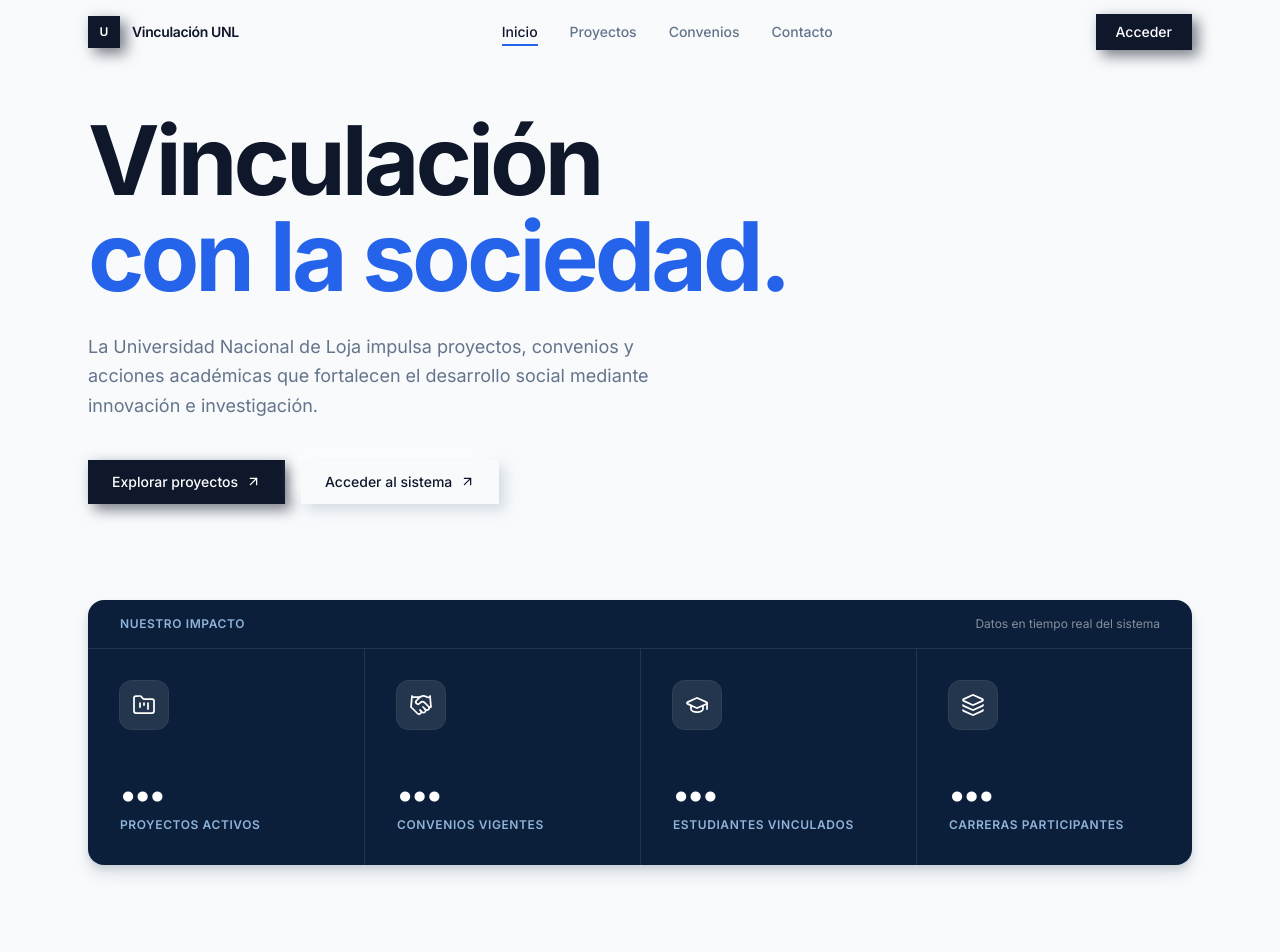
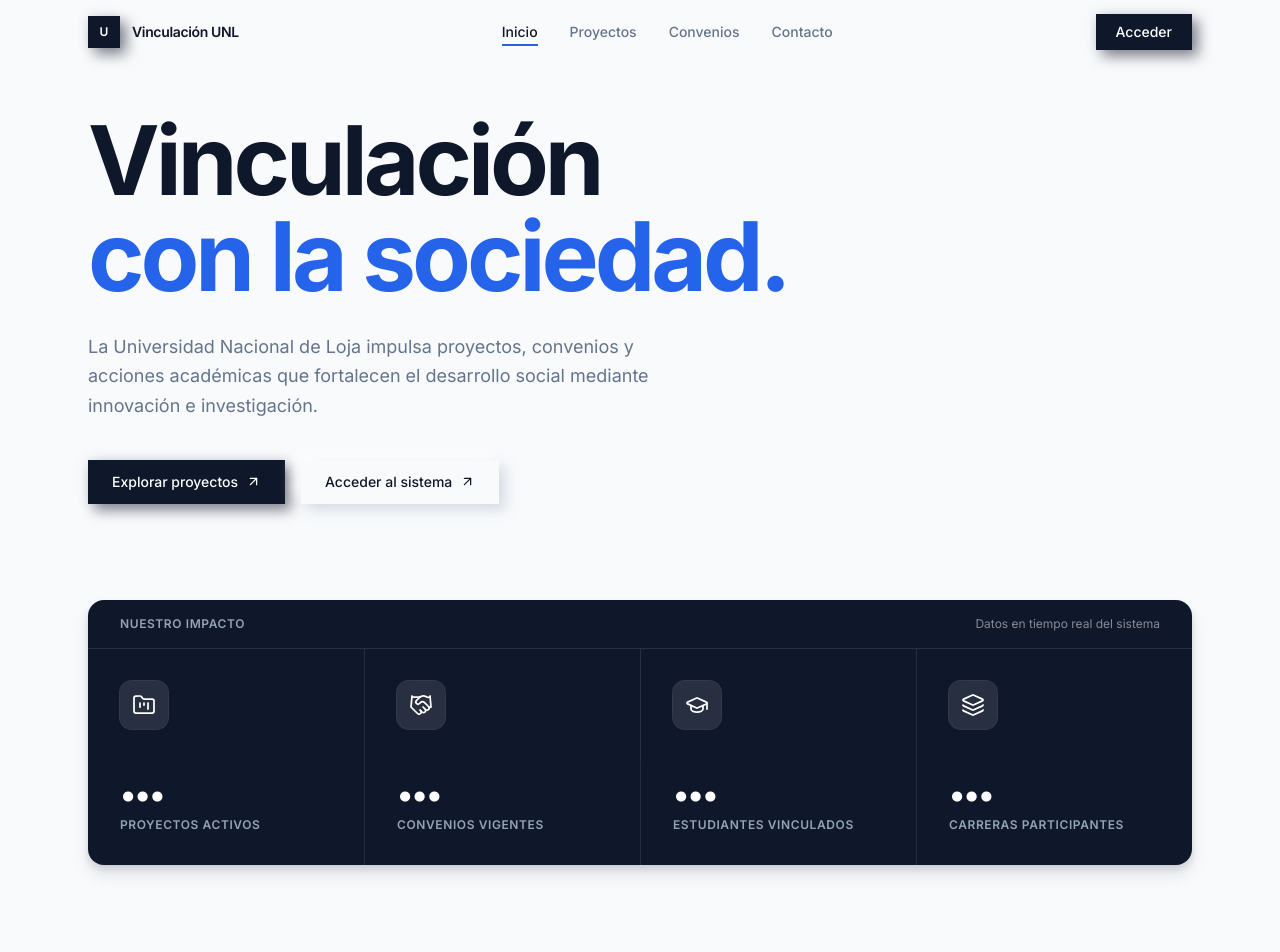
Before and after one commit to Cristhval/Proyectos-Vinculaci-n, a React (Vite) app in the folder frontend/: page / in a window 1280 px wide. Shown: the top 952 px of the page. Built offline with nearby package versions, Linux system fonts and the light colour scheme; no server answers.

Commit message:
style(landing): contadores con el mismo azul oscuro de los botones

```diff
--- a/frontend/src/features/landing/components/Hero.tsx
+++ b/frontend/src/features/landing/components/Hero.tsx
@@ -58,7 +58,7 @@ export default function Hero() {
     reportesApi.estadisticasPublicas().then(({ data: res }) => {
       const d = res.data
       setValues([
-        `${d.proyectos_activos}+`,
+        d.proyectos_activos > 0 ? `${d.proyectos_activos}+` : "0",
         formatNumber(d.convenios_vigentes),
         formatNumber(d.estudiantes_vinculados),
         formatNumber(d.carreras_participantes),
@@ -128,9 +128,9 @@ export default function Hero() {
         </div>
 
         {/* Indicadores: el valor es lo protagonista; ícono y etiqueta lo acompañan. */}
-        <div className="mb-24 overflow-hidden rounded-2xl bg-[#0B1F3A] shadow-lg shadow-[#0B1F3A]/10">
+        <div className="mb-24 overflow-hidden rounded-2xl bg-ink shadow-lg shadow-ink/10">
           <div className="flex items-center justify-between border-b border-white/10 px-6 py-4 md:px-8">
-            <span className="text-xs font-semibold uppercase tracking-wider text-[#8FB3D9]">Nuestro impacto</span>
+            <span className="text-xs font-semibold uppercase tracking-wider text-slate-400">Nuestro impacto</span>
             <span className="hidden text-xs text-white/50 sm:inline">Datos en tiempo real del sistema</span>
           </div>
           <div className="grid grid-cols-2 divide-white/10 md:grid-cols-4 md:divide-x">
@@ -146,11 +146,11 @@ export default function Hero() {
                   <span className="block text-5xl font-bold tracking-tight text-white tabular-nums md:text-6xl">
                     {values[i]}
                   </span>
-                  <span className="mt-2 block text-xs font-semibold uppercase tracking-wider text-[#8FB3D9]">
+                  <span className="mt-2 block text-xs font-semibold uppercase tracking-wider text-slate-400">
                     {meta.label}
                   </span>
                 </div>
-                <div className="absolute bottom-0 left-0 right-0 h-0.5 origin-left scale-x-0 bg-[#3675AC] transition-transform duration-300 group-hover:scale-x-100" />
+                <div className="absolute bottom-0 left-0 right-0 h-0.5 origin-left scale-x-0 bg-blue-500 transition-transform duration-300 group-hover:scale-x-100" />
               </div>
             ))}
           </div>
```
